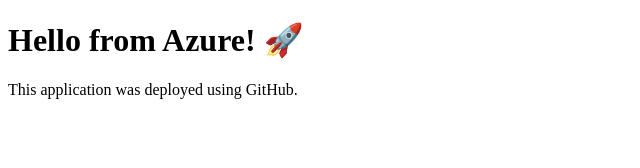
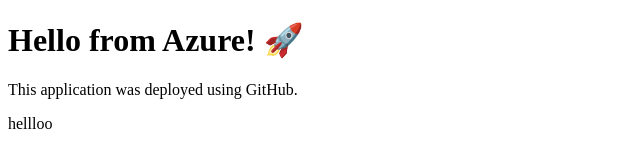
Before and after one commit to SamikshaRastogi12/azure-app, a website: page Public/index.html in a window 1280 px wide. Shown: the full height of the page, 0-640 px from the left. Drawn offline with Linux system fonts and the light colour scheme.

Commit message:
initial axure app

```diff
--- a/Public/index.html
+++ b/Public/index.html
@@ -6,5 +6,6 @@
 <body>
     <h1>Hello from Azure! 🚀</h1>
     <p>This application was deployed using GitHub.</p>
+    <p>hellloo</p>
 </body>
 </html>
```
